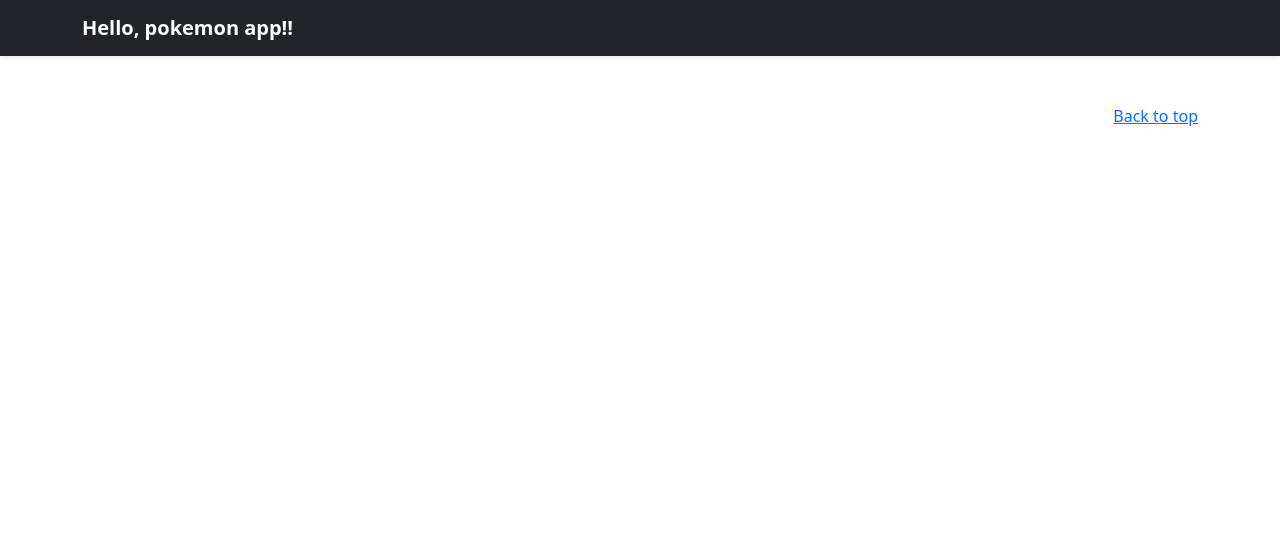
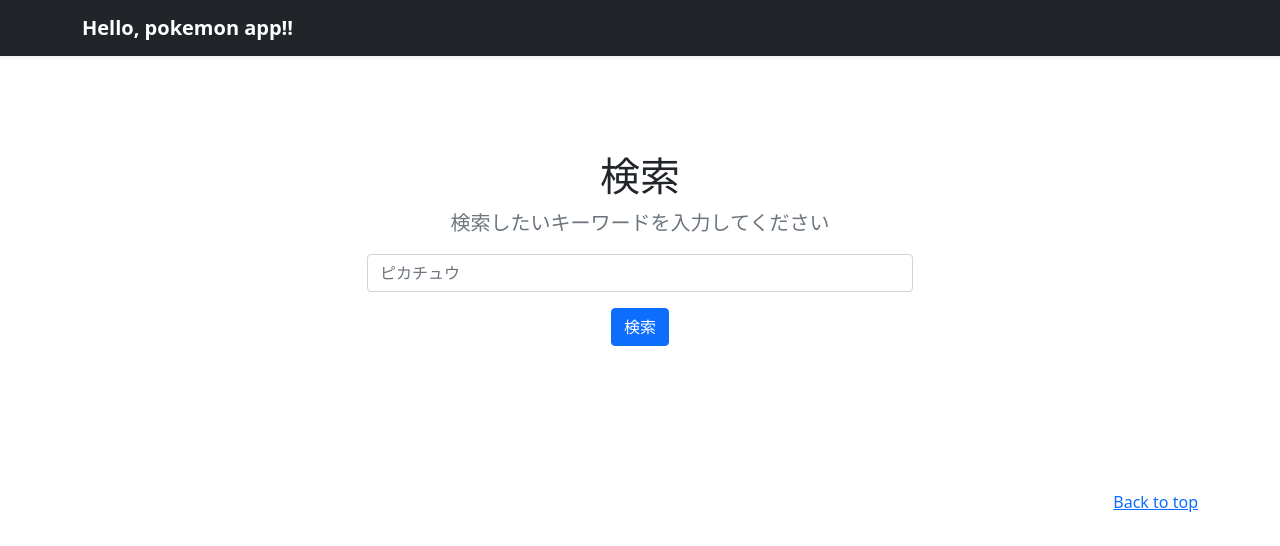
Before and after one commit to nero-15/pokemon-app, a plain HTML site: page pokemonapp/views/index.html in a window 1280 px wide. Drawn offline with nearby package versions, Linux system fonts and the light colour scheme.

Commit message:
add search form

```diff
--- a/pokemonapp/views/index.html
+++ b/pokemonapp/views/index.html
@@ -33,6 +33,20 @@
 	</header>
 
 	<main>
+		<section class="py-5 text-center container">
+			<div class="row py-lg-5">
+				<div class="col-lg-6 col-md-8 mx-auto">
+					<h1 class="fw-light">検索</h1>
+					<p class="lead text-muted">検索したいキーワードを入力してください</p>
+					<form>
+						<div class="mb-3">
+							<input type="text" name="name" class="form-control" placeholder="ピカチュウ">
+						</div>
+						<button type="submit" class="btn btn-primary">検索</button>
+					</form>
+				</div>
+			</div>
+		</section>
 	</main>
 
 	<footer class="text-muted py-5">
```
